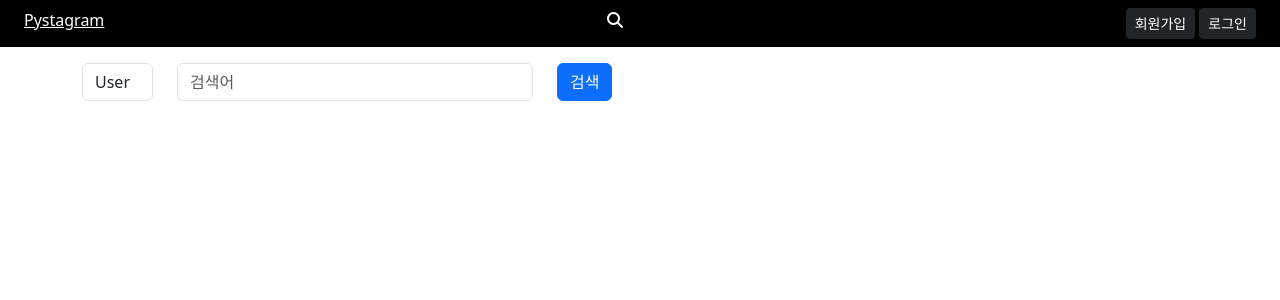
After one commit to SWWS97/13_django_vod, a Django app: page /search/ in a window 1280 px wide. The commit adds this page. Shown: the top 300 px of the page. Run offline with Django 5.2, Linux system fonts and the light colour scheme; some libraries are stand-ins or nearby versions.

Commit message:
add search.html

```diff
--- a/pystagram/config/urls.py
+++ b/pystagram/config/urls.py
@@ -41,6 +41,9 @@ urlpatterns = [
     # path("accounts/", include("django.contrib.auth.urls")),
     path("verify/", member_views.verify_email, name="verify_email"),
 
+    # search
+    path("search/", post_views.search, name="search"),
+
     # include
     path("comment/", include("post.comment_urls")),
     path("profile/", include("member.urls")),
--- a/pystagram/post/views.py
+++ b/pystagram/post/views.py
@@ -98,3 +98,15 @@ def toggle_like(request):
 # image_formset = PostImageFormSet(...) 하면
 # 👉 실제 케이크가 만들어져서
 # “맛보기(is_valid)”, “냉장보관(save)”, “조각내기(forms)” 같은 일을 할 수 있다.
+
+
+def search(request):
+    search_type = request.GET.get("type") # user, tag
+    q = request.GET.get("q", '')
+    print("search_type", search_type)
+    print("q", q)
+
+    if search_type in ["user", "tag"] and q:
+        return render(request, f"search/search_{search_type}.html")
+
+    return render(request, "search/search.html")
--- a/pystagram/templates/base.html
+++ b/pystagram/templates/base.html
@@ -18,7 +18,11 @@
     <div>
         <a href="{% url "main" %}" class="text-decoration-non text-white">Pystagram</a>
     </div>
-
+    <div>
+        <a href="{% url 'search' %}">
+            <i class="fa-solid fa-magnifying-glass text-white"></i>
+        </a>
+    </div>
     <div class="text-end">
         {% if request.user.is_authenticated %}
             {{ request.user.nickname }}
--- /dev/null
+++ b/pystagram/templates/include/search_form.html
@@ -0,0 +1,20 @@
+<div>
+        <form method="get">
+            <div class="row">
+                <div class="col-1">
+                <select name="type" id="" class="form-control">
+                    <option value="user">User</option>
+                    <option value="tag">Tag</option>
+                </select>
+                </div>
+                <div class="col-4">
+                    <input type="text" name="q" placeholder="검색어" class="form-control">
+                </div>
+                <div class="col-2">
+                    <button class="btn btn-primary">
+                        검색
+                    </button>
+                </div>
+            </div>
+        </form>
+    </div>
--- /dev/null
+++ b/pystagram/templates/search/search.html
@@ -0,0 +1,4 @@
+{% extends "base.html" %}
+{% block content %}
+    {% include 'include/search_form.html' %}
+{% endblock %}
```
Also changed, not shown: pystagram/templates/search/search.tag.html (added, +10 -0 lines), pystagram/templates/search/search_user.html (added, +10 -0 lines), pystagram/media/post/2025/10/20/pexels-cartier-1198802.jpg (added), pystagram/media/post/2025/10/20/pexels-daejeung-2734469.jpg (added), pystagram/media/post/2025/10/20/아카자_13_404.png (added), 1 other file.
